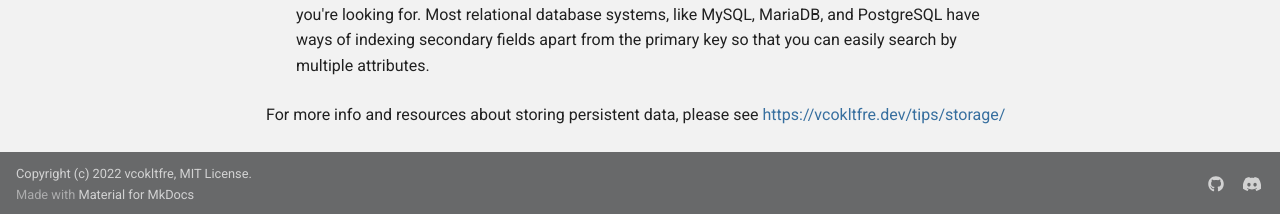
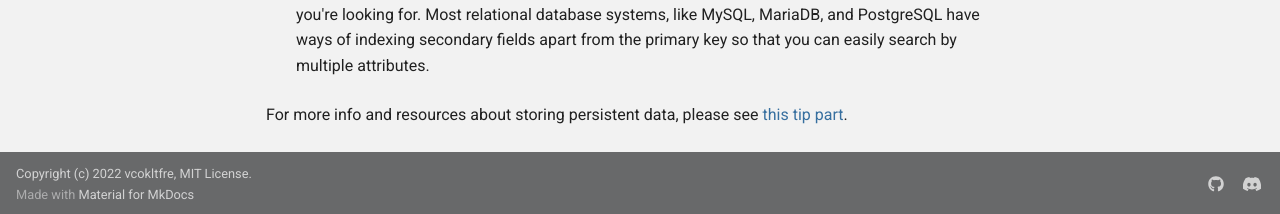
Before and after one commit to vcokltfre/tutorial-v2, an MkDocs documentation site: the page built from docs/tips/jsondb.md, in a window 1280 px wide and 1110 px high. Shown: the part 893-1107 px from the top of the window. Built offline with MkDocs 1.6.1 and Material for MkDocs 9.7.7, drawn with Linux system fonts in a browser that asks for light colours; comment, search, counter and statistics services are not loaded.

Commit message:
fix: link to correct storage part url

```diff
--- a/docs/tips/jsondb.md
+++ b/docs/tips/jsondb.md
@@ -16,4 +16,4 @@ JSON is **not** suitable as a database. Do not use it to store persistent data,
 
 4. JSON is primarily a KV (key-value) format, for example `{"a":"b"}` where `a` is the key and `b` is the value, but what if you want to search not by that key but by a sub-key? Well, instead of being able to quickly use `var[key]`, which in a Python dictionary has a constant return time (for more info look up hash tables), you now have to iterate through every object in the dictionary and compare to find what you're looking for. Most relational database systems, like MySQL, MariaDB, and PostgreSQL have ways of indexing secondary fields apart from the primary key so that you can easily search by multiple attributes.
 
-For more info and resources about storing persistent data, please see <https://vcokltfre.dev/tips/storage/>
+For more info and resources about storing persistent data, please see [this tip part](/tips/storage).
```
